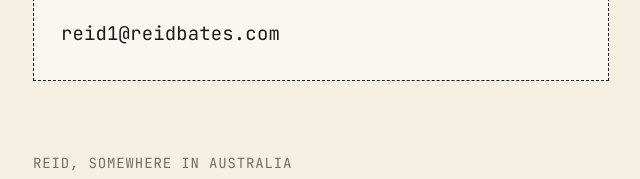
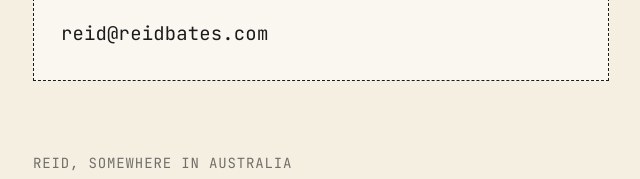
Before and after one commit to reid82/ridebonk-com, an Astro site: page / in a window 1280 px wide. Shown: the part 5409-5588 px from the top of the page, 319-959 px from the left. Built offline with nearby package versions, Linux system fonts and the light colour scheme; Astro itself is replaced by a stand-in of ours.

Commit message:
fix(subscribe): use reid@reidbates.com

```diff
--- a/src/components/SubscribeCard.astro
+++ b/src/components/SubscribeCard.astro
@@ -1,5 +1,5 @@
 ---
-const email = "reid1@reidbates.com";
+const email = "reid@reidbates.com";
 const subject = "BONK tester";
 const mailto = `mailto:${email}?subject=${encodeURIComponent(subject)}`;
 ---
```
